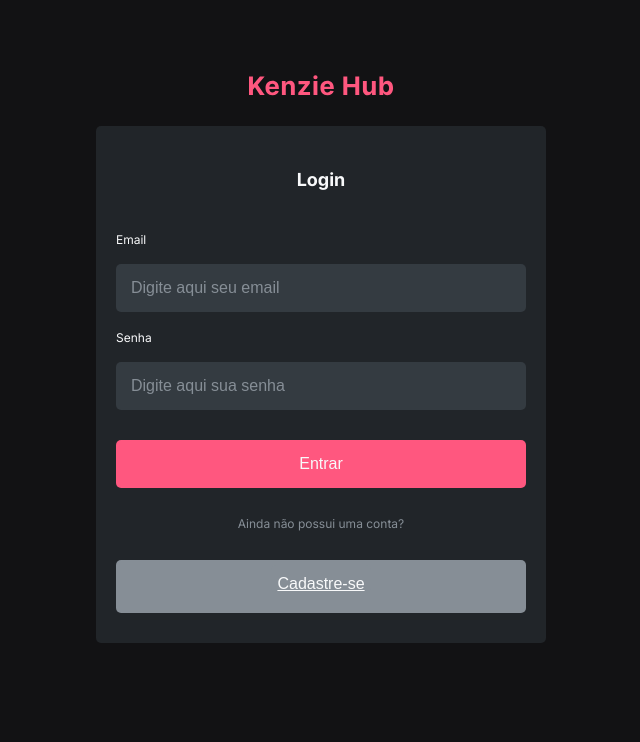
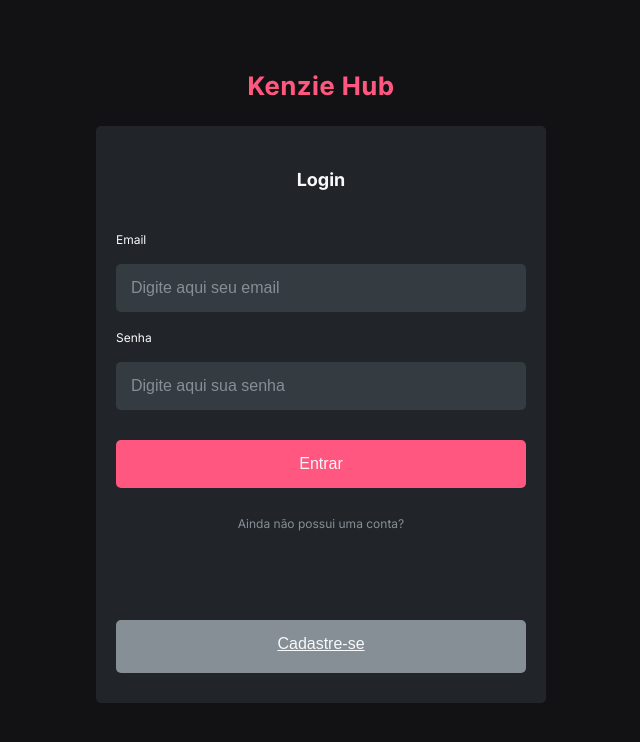
Before and after one commit to Kenzie-Academy-Brasil-Developers/m3_sprint4_Kenzie_hub_camille_haus, a React (Vite) app in the folder vite-project/: page / in a window 1280 px wide. Shown: the top 742 px of the page, without its empty margins (319-959 px from the left). Built offline with nearby package versions, Linux system fonts and the light colour scheme.

Commit message:
wip: google logIn

```diff
--- a/vite-project/package.json
+++ b/vite-project/package.json
@@ -11,7 +11,9 @@
   },
   "dependencies": {
     "@hookform/resolvers": "^3.3.4",
+    "@react-oauth/google": "^0.12.1",
     "axios": "^1.6.7",
+    "jwt-decode": "^4.0.0",
     "react": "^18.2.0",
     "react-dom": "^18.2.0",
     "react-hook-form": "^7.50.1",
--- /dev/null
+++ b/vite-project/src/components/GoogleSignIn/index.jsx
@@ -0,0 +1,19 @@
+import { GoogleLogin } from "@react-oauth/google";
+import { UserContext } from "../../providers/UserContext";
+import { useContext } from "react";
+
+const GoogleSignIn = () => {
+
+    const { googleLogIn } = useContext(UserContext);
+
+    return (
+      <GoogleLogin
+        onSuccess={googleLogIn}
+        onError={() => {
+          console.log("Login Failed");
+        }}
+      ></GoogleLogin>
+    );
+  };
+
+export default GoogleSignIn;
--- a/vite-project/src/main.jsx
+++ b/vite-project/src/main.jsx
@@ -4,8 +4,10 @@ import App from "./App.jsx";
 import { BrowserRouter } from "react-router-dom";
 import { UserProvider } from "./providers/UserContext/index.jsx";
 import { TechProvider } from "./providers/TechContext/index.jsx";
+import { GoogleOAuthProvider } from "@react-oauth/google";
 
 ReactDOM.createRoot(document.getElementById("root")).render(
+  <GoogleOAuthProvider clientId="574062021494-ef5v8bhf9stg1f8ba72j8au1tp2sf9af.apps.googleusercontent.com">
     <React.StrictMode>
       <BrowserRouter>
         <UserProvider>
@@ -15,4 +17,5 @@ ReactDOM.createRoot(document.getElementById("root")).render(
         </UserProvider>
       </BrowserRouter>
     </React.StrictMode>
+  </GoogleOAuthProvider>
 );
--- a/vite-project/src/pages/LoginPage/index.jsx
+++ b/vite-project/src/pages/LoginPage/index.jsx
@@ -6,6 +6,7 @@ import { Link } from "react-router-dom";
 import styles from "../LoginPage/login.module.scss";
 import { useContext } from "react";
 import { UserContext } from "../../providers/UserContext";
+import GoogleSignIn from "../../components/GoogleSignIn";
 
 const LoginPage = () => {
   const { loginUser } = useContext(UserContext);
@@ -89,6 +90,7 @@ const LoginPage = () => {
           Entrar
         </button>
         <p className={styles.p}>Ainda não possui uma conta?</p>
+        <GoogleSignIn />
         <Link to="/register" className={styles.link}>
           <button className={styles.registerButton}>Cadastre-se</button>
         </Link>
--- a/vite-project/src/providers/UserContext/index.jsx
+++ b/vite-project/src/providers/UserContext/index.jsx
@@ -3,6 +3,7 @@ import { useNavigate } from "react-router-dom";
 import { toast } from "react-toastify";
 import "react-toastify/dist/ReactToastify.css";
 import api from "../../services/api";
+import { jwtDecode } from "jwt-decode";
 
 export const UserContext = createContext({});
 
@@ -32,7 +33,27 @@ export const UserProvider = ({ children }) => {
     }
   };
 
+  const googleLogIn = async (credentialResponse) => {
+    const credentialResponseDecoded = jwtDecode(credentialResponse.credential);
+
+    try {
+      const googleData = await api.post("/sessions", credentialResponseDecoded);
+      navigate("/dashboard");
+      setUserLogin(googleData.name);
+
+      toast.success("Login efetuado com sucesso!");
+
+      localStorage.setItem("@Google:token", JSON.stringify(googleData.sub));
+
+    } catch (error) {
+      console.log(error);
+
+      toast.error("Não foi possível logar com o Google");
+    }
+  };
+
   const loginUser = async (payload) => {
+
     try {
       const { data } = await api.post("/sessions", payload);
       navigate("/dashboard");
@@ -90,6 +111,7 @@ export const UserProvider = ({ children }) => {
         openModal,
         closeModal,
         isOpen,
+        googleLogIn,
       }}
     >
       {children}
```
Also changed, not shown: 1 other file (tests, documents, lock files or other folders). Lines whose indentation alone changed are shown as unchanged.
